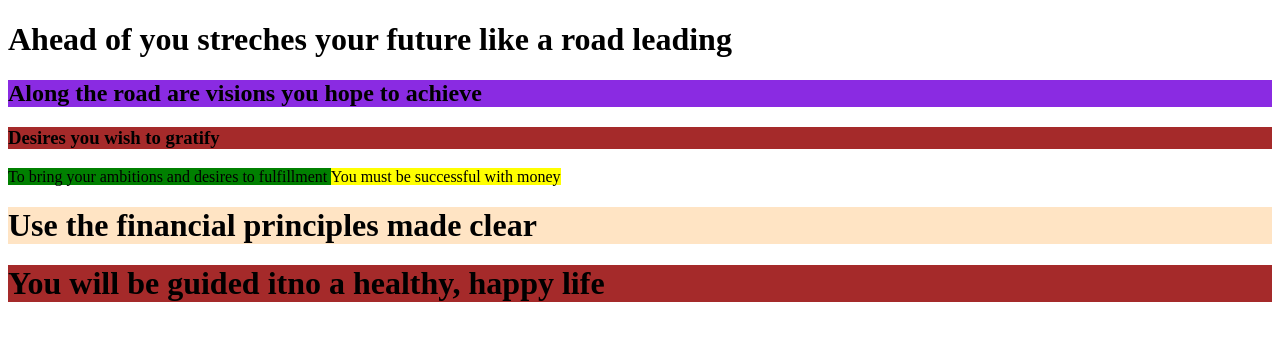
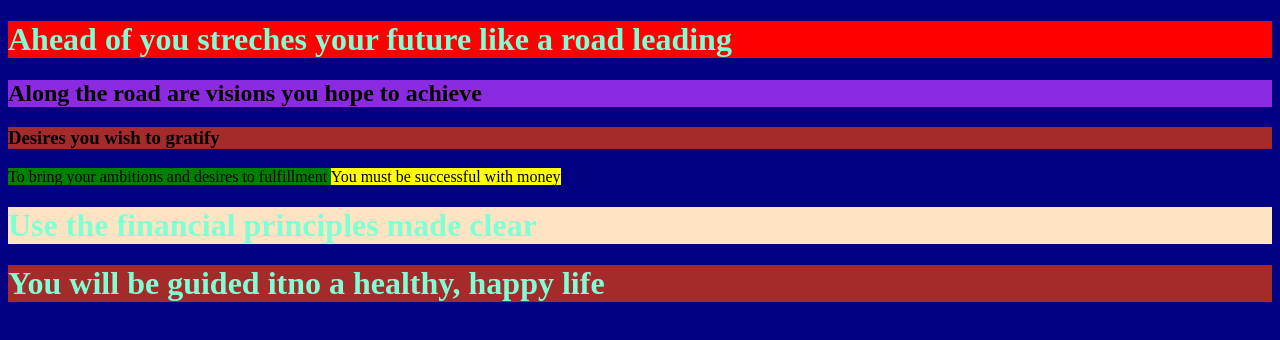
Before and after one commit to Cynthianasa/cynthia, a plain HTML site: page index.html in a window 1280 px wide. Drawn offline with Linux system fonts and the light colour scheme.

Commit message:
first commit

```diff
--- /dev/null
+++ b/index.css
@@ -0,0 +1,6 @@
+body {
+    background-color: navy;
+}
+h1 {
+    color: aquamarine;
+}
--- a/index.html
+++ b/index.html
@@ -5,9 +5,10 @@
     <meta http-equiv="X-UA-Compatible" content="IE=edge">
     <meta name="viewport" content="width=device-width, initial-scale=1.0">
     <title>The richest man in Babylon</title>
+    <link rel="stylesheet" href="index.css"
 </head>
 <body>
-<h1 sttyle="background-color: red;"> Ahead of you streches your future like a road leading </h1>
+<h1 style="background-color: red;"> Ahead of you streches your future like a road leading </h1>
 
 <h2 style="background-color: blueviolet;"> Along the road are visions you hope to achieve </h2>
 
```
